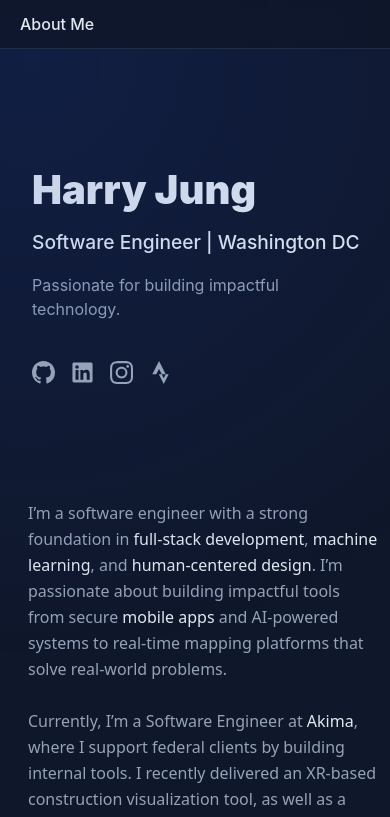
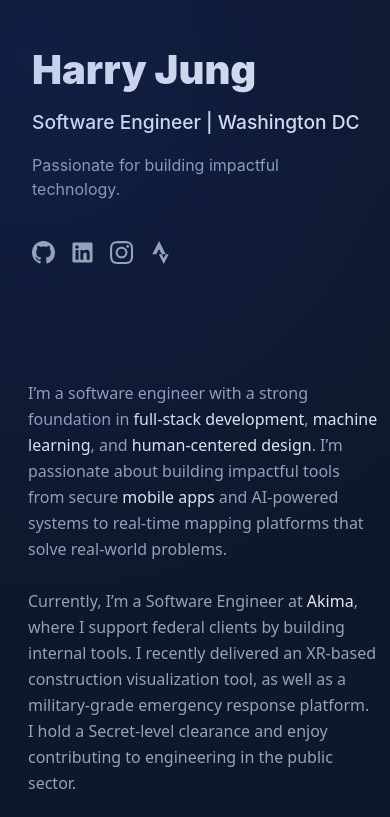
Before and after one commit to harryjng/personalWebsite, a React (Create React App) app: page / in a window 390 px wide. Shown: the top 817 px of the page. Built offline with nearby package versions, Linux system fonts and the light colour scheme.

Commit message:
mobile friendly

```diff
--- a/src/App.js
+++ b/src/App.js
@@ -7,14 +7,11 @@ import Experience from './components/Experience';
 import Project from './components/Project';
 import Contact from './components/Contact';
 import Navbar from './components/Navbar';
-import MobileNavBar from './components/MobileNavBar'; // Import the new component
-
 function App() {
 useEffect(() => {
 const spotlight = document.getElementById('spotlight');
 const left = document.querySelector('.left-fixed');
 const right = document.querySelector('.right-scrollable');
-
 // Check if device is mobile/tablet
 const isMobile = window.innerWidth <= 768;
 
@@ -32,7 +29,6 @@ function App() {
 spotlight.style.background = `radial-gradient(600px at ${clientX}px ${clientY}px, rgba(29, 78, 216, 0.15), transparent 80%)`;
  }
  };
-
 // High-performance scroll redirection for 1:1 speed matching (only on desktop)
 const redirectScroll = (e) => {
 if (!isMobile && right) {
@@ -46,12 +42,10 @@ function App() {
 // right.scrollTop += e.deltaY * scrollMultiplier;
  }
  };
-
 // Add event listeners only on desktop
 if (!isMobile) {
   window.addEventListener('mousemove', handleMouseMove);
 }
-
 if (left && right && !isMobile) {
 // Use passive: false for immediate response without throttling
 left.addEventListener('wheel', redirectScroll, {
@@ -59,7 +53,6 @@ function App() {
 capture: false
  });
  }
-
 // Cleanup
 return () => {
 if (!isMobile) {
@@ -70,14 +63,9 @@ function App() {
  }
  };
  }, []);
-
 return (
 <div className="split-layout">
 <div id="spotlight" className="spotlight-overlay"></div>
-
-      {/* Add the mobile navigation bar */}
-      <MobileNavBar />
-
 <aside className="left-fixed">
 <Hero />
 <Navbar />
@@ -92,5 +80,4 @@ function App() {
 </div>
  );
 }
-
 export default App;
--- a/src/components/MobileNavBar.css
+++ /dev/null
@@ -1,44 +0,0 @@
-/* MobileNavBar.css */
-
-.mobile-nav-bar {
-  position: fixed;
-  top: 0;
-  left: 0;
-  right: 0;
-  background-color: rgba(15, 23, 42, 0.85);
-  backdrop-filter: blur(10px);
-  -webkit-backdrop-filter: blur(10px);
-  color: #e2e8f0;
-  padding: 12px 20px;
-  font-size: 16px;
-  font-weight: 500;
-  z-index: 1000;
-  border-bottom: 1px solid rgba(226, 232, 240, 0.1);
-  transition: opacity 0.3s ease;
-  font-family: 'Inter', sans-serif;
-}
-
-.mobile-nav-section {
-  display: block;
-  color: #e2e8f0;
-  text-align: left;
-}
-
-/* Ensure the mobile nav only shows on mobile devices */
-@media (min-width: 769px) {
-  .mobile-nav-bar {
-    display: none;
-  }
-}
-
-/* Add top padding to prevent content from being hidden behind the fixed nav */
-@media (max-width: 768px) {
-  .split-layout {
-    padding-top: 60px;
-  }
-
-  /* Adjust the left column padding on mobile to account for the nav bar */
-  .left-fixed {
-    padding-top: calc(1rem + 60px);
-  }
-}
--- a/src/components/MobileNavBar.jsx
+++ /dev/null
@@ -1,115 +0,0 @@
-// MobileNavBar.jsx
-import { useState, useEffect } from 'react';
-import './MobileNavBar.css';
-
-export default function MobileNavBar() {
-  const [currentSection, setCurrentSection] = useState('About Me');
-  const [isVisible, setIsVisible] = useState(false);
-
-  useEffect(() => {
-    // Check if we're on mobile
-    const checkMobile = () => {
-      const isMobile = window.innerWidth <= 768;
-      setIsVisible(isMobile);
-    };
-
-    // Initial check
-    checkMobile();
-
-    // Listen for resize events
-    window.addEventListener('resize', checkMobile);
-
-    // Set up Intersection Observer for section detection
-    const observerOptions = {
-      root: null,
-      rootMargin: '-20% 0px -60% 0px', // Same as your existing navbar
-      threshold: 0.1
-    };
-
-    const observer = new IntersectionObserver((entries) => {
-      // Only proceed if we're on mobile
-      if (window.innerWidth > 768) return;
-
-      entries.forEach((entry) => {
-        if (entry.isIntersecting) {
-          const sectionId = entry.target.id;
-
-          // Map section IDs to display names
-          const sectionNames = {
-            'AboutMe': 'About Me',
-            'Experience': 'Experience',
-            'Projects': 'Projects',
-            'Contact': 'Contact'
-          };
-
-          const displayName = sectionNames[sectionId] || sectionId;
-          setCurrentSection(displayName);
-        }
-      });
-    }, observerOptions);
-
-    // Observe all sections
-    const sections = ['AboutMe', 'Experience', 'Projects', 'Contact'];
-    const sectionElements = sections.map(id => document.getElementById(id)).filter(Boolean);
-
-    sectionElements.forEach((section) => {
-      observer.observe(section);
-    });
-
-    // Set initial section on page load
-    const setInitialSection = () => {
-      if (window.innerWidth > 768) return;
-
-      const scrollContainer = document.querySelector('.right-scrollable');
-      if (!scrollContainer) return;
-
-      // Find the section that's currently most visible
-      let closestSection = sectionElements[0];
-      let closestDistance = Infinity;
-
-      sectionElements.forEach((section) => {
-        const rect = section.getBoundingClientRect();
-        const sectionCenter = rect.top + rect.height / 2;
-        const viewportCenter = window.innerHeight / 2;
-        const distance = Math.abs(sectionCenter - viewportCenter);
-
-        if (distance < closestDistance) {
-          closestDistance = distance;
-          closestSection = section;
-        }
-      });
-
-      if (closestSection) {
-        const sectionId = closestSection.id;
-        const sectionNames = {
-          'AboutMe': 'About Me',
-          'Experience': 'Experience',
-          'Projects': 'Projects',
-          'Contact': 'Contact'
-        };
-        const displayName = sectionNames[sectionId] || sectionId;
-        setCurrentSection(displayName);
-      }
-    };
-
-    // Set initial section after a brief delay
-    setTimeout(setInitialSection, 100);
-
-    // Cleanup
-    return () => {
-      window.removeEventListener('resize', checkMobile);
-      observer.disconnect();
-    };
-  }, []);
-
-  // Don't render if not visible (not on mobile)
-  if (!isVisible) {
-    return null;
-  }
-
-  return (
-    <div className="mobile-nav-bar">
-      <span className="mobile-nav-section">{currentSection}</span>
-    </div>
-  );
-}
```
Lines whose indentation alone changed are shown as unchanged.
